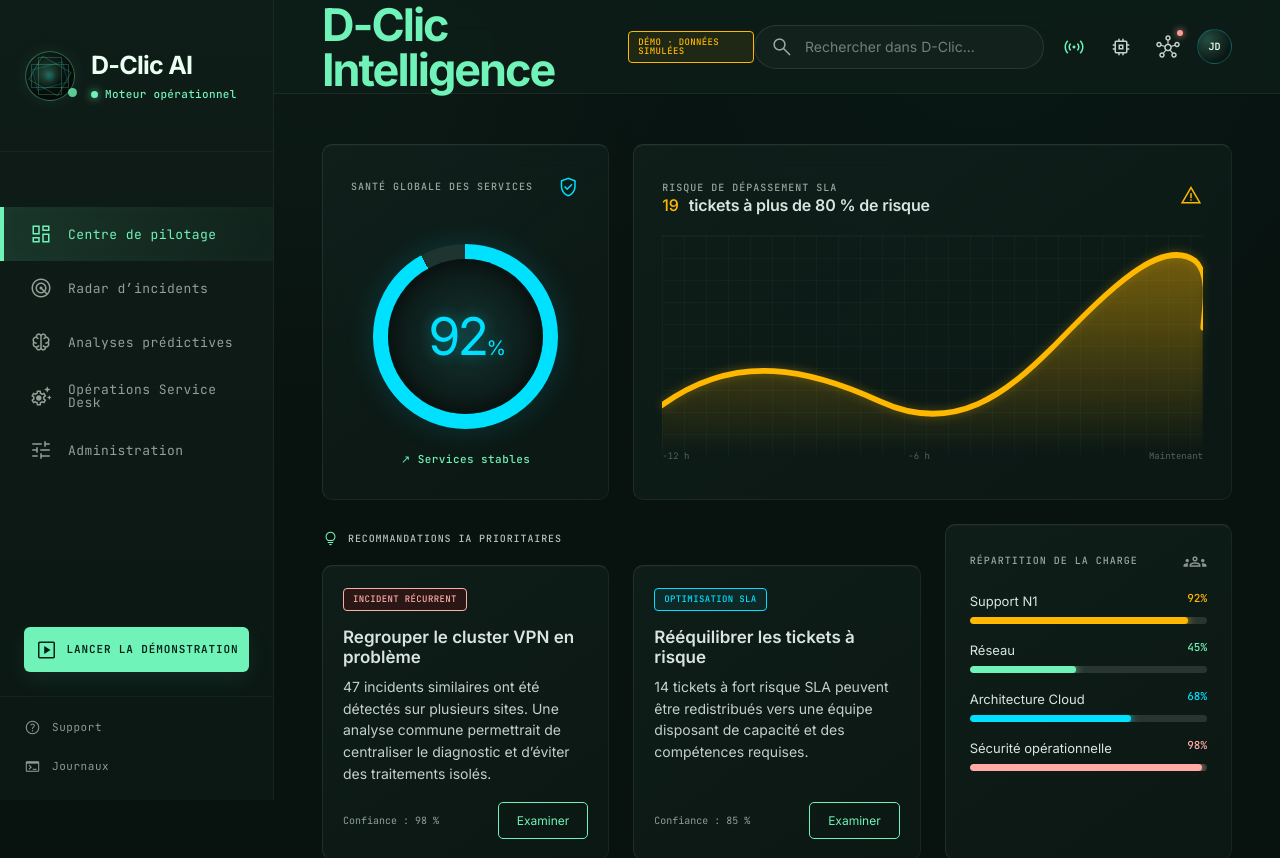
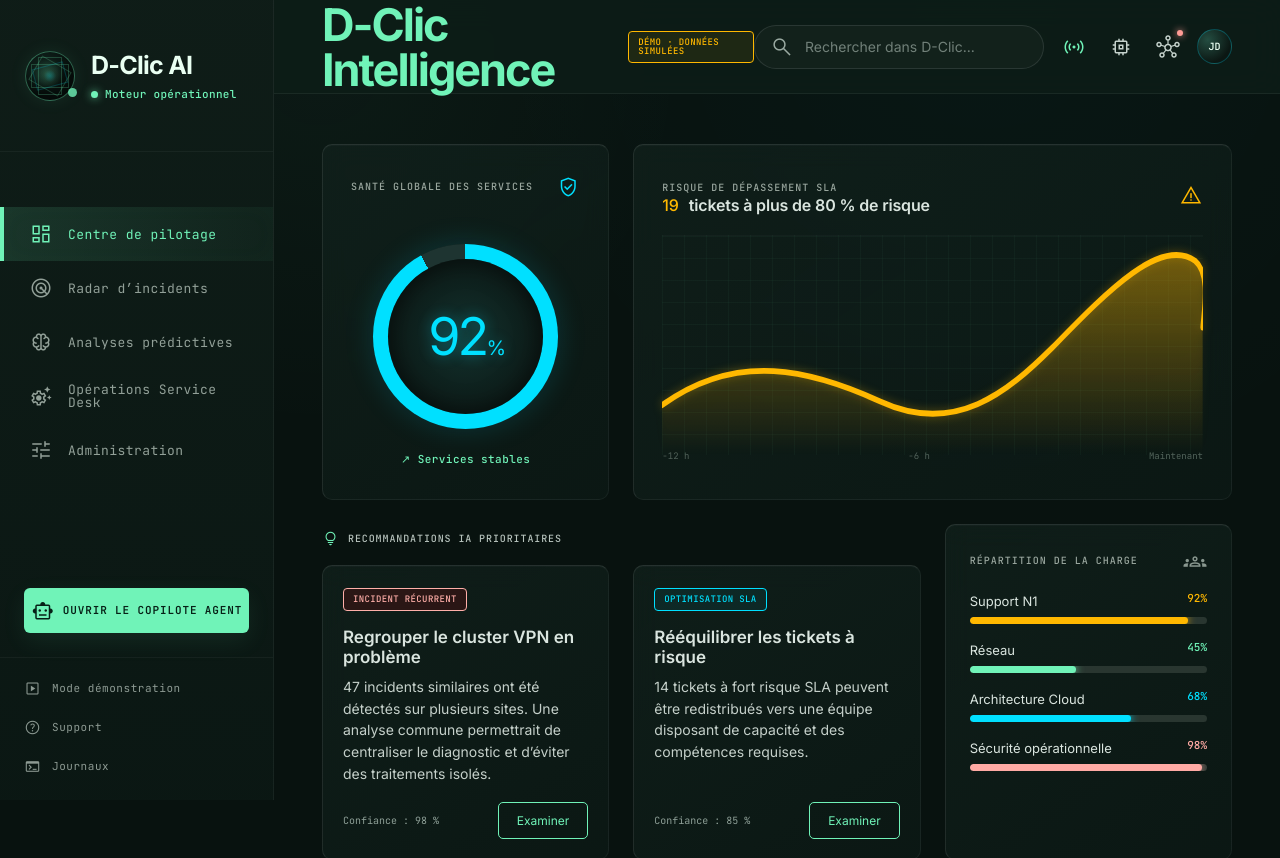
Before and after one commit to jeandirel/D-Clic-Intelligence, a Next.js app in the folder frontend/: page / in a window 1280 px wide. Shown: the top 858 px of the page. Built offline with nearby package versions, Linux system fonts and the light colour scheme.

Commit message:
feat: surface Copilot Agent globally in D-Clic navigation

```diff
--- a/frontend/components/AppShell.tsx
+++ b/frontend/components/AppShell.tsx
@@ -60,11 +60,12 @@ export function AppShell({
         </nav>
 
         <div className="sidebar-spacer" />
-        <Link className="deploy-button" href="/demo">
-          <span className="material-symbols-outlined">slideshow</span>
-          Lancer la démonstration
+        <Link className="deploy-button" href="/service-ops/copilot">
+          <span className="material-symbols-outlined">smart_toy</span>
+          Ouvrir le Copilote Agent
         </Link>
         <div className="sidebar-footer">
+          <Link href="/demo"><span className="material-symbols-outlined">slideshow</span>Mode démonstration</Link>
           <a href="#"><span className="material-symbols-outlined">help</span>Support</a>
           <a href="#"><span className="material-symbols-outlined">terminal</span>Journaux</a>
         </div>
```
